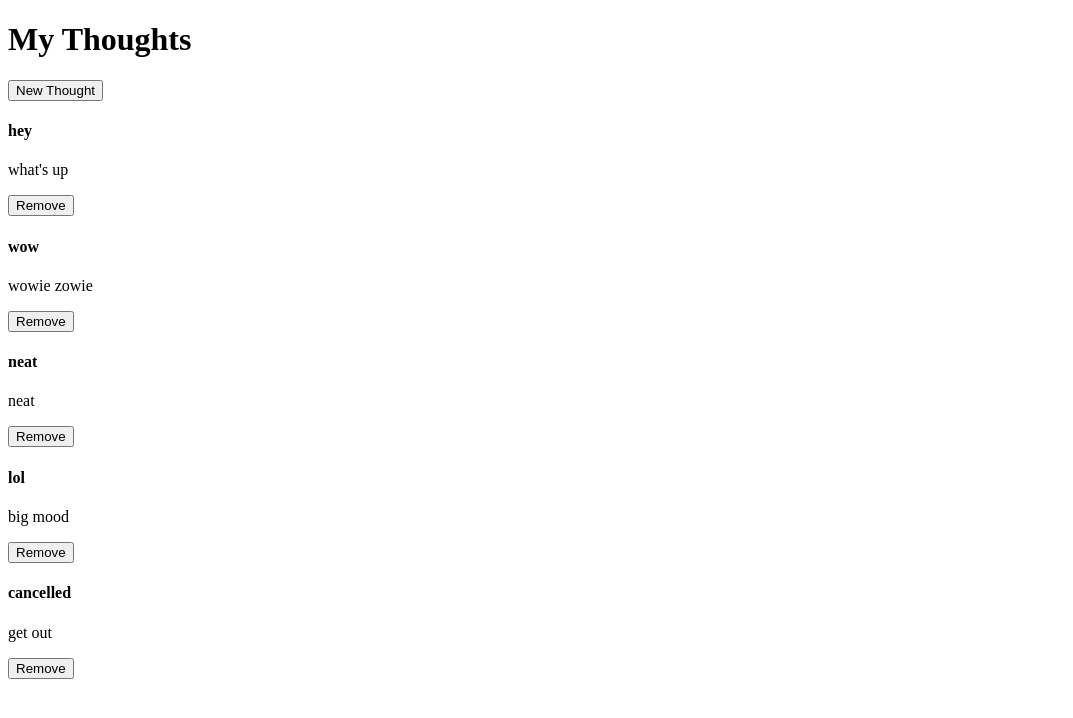
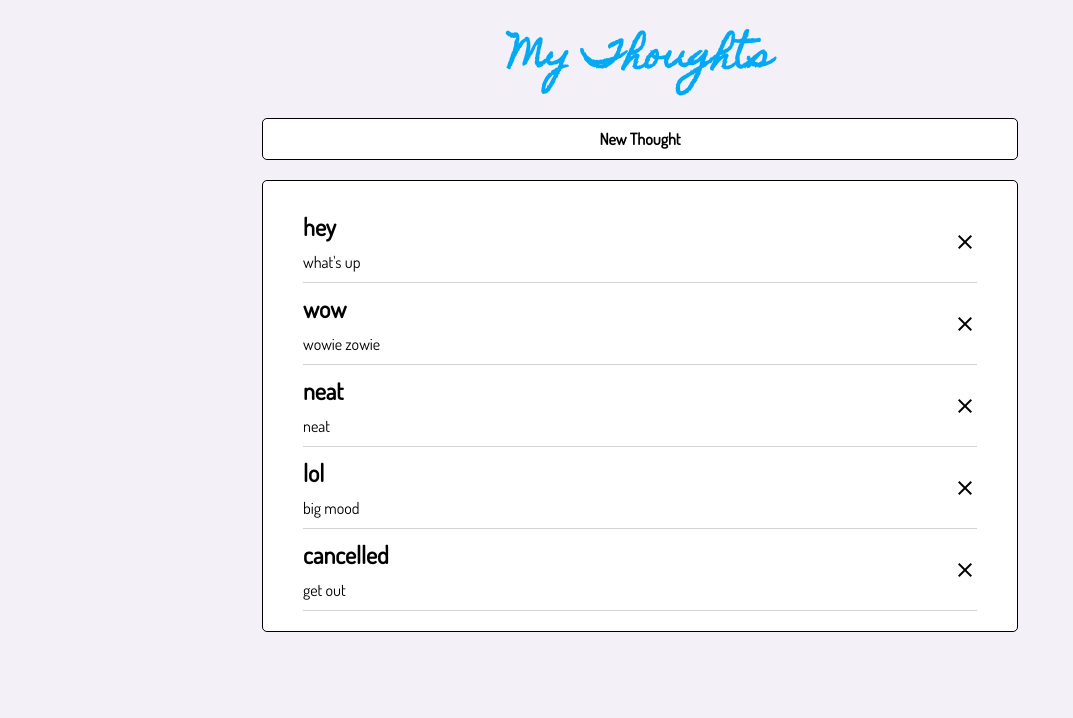
Before and after one commit to spencerkw/angular-social-posts-lab, an Angular app: page / in a window 1280 px wide. Shown: the top 718 px of the page, without its empty margins (0-1073 px from the left). Built offline with nearby package versions, Linux system fonts and the light colour scheme.

Commit message:
styling done for all components

```diff
--- a/src/app/post-form/post-form.component.css
+++ b/src/app/post-form/post-form.component.css
@@ -0,0 +1,49 @@
+.form-container {
+  display: flex;
+  justify-content: center;
+  align-content: center;
+}
+
+form {
+  border-radius: 5px;
+  border: 1px solid black;
+  background-color: #b1ddea;
+  width: 50%;
+
+  display: flex;
+  flex-direction: column;
+  justify-content: space-between;
+
+  padding: 20px;
+}
+
+form>* {
+  margin: 10px 0;
+}
+
+label {
+  font-size: 1.2rem;
+  font-weight: 700;
+}
+
+input, textarea {
+  font-family: inherit;
+  font-size: 1rem;
+
+  border-radius: inherit;
+  border: 1px solid black;
+  padding: 10px;
+}
+
+button {
+  background-color: white;
+  border: 1px solid black;
+  border-radius: inherit;
+  padding: 10px;
+
+  font-family: inherit;
+  cursor: pointer;
+
+  font-size: 1rem;
+  font-weight: 600;
+}
--- a/src/app/post-form/post-form.component.html
+++ b/src/app/post-form/post-form.component.html
@@ -1,7 +1,9 @@
+<div class="form-container">
 <form #postForm="ngForm" (ngSubmit)="submitPost(postForm)">
   <label for="post-subject">Title</label>
-  <input id="post-subject" type="text" name="subject" ngModel>
+  <input id="post-subject" type="text" placeholder="Post title" name="subject" ngModel>
   <label for="post-body">Thought</label>
   <textarea id="post-body" name="body" rows="10" ngModel></textarea>
   <button>Add Post</button>
 </form>
+</div>
--- a/src/app/post/post.component.css
+++ b/src/app/post/post.component.css
@@ -0,0 +1,39 @@
+@import url("https://fonts.googleapis.com/icon?family=Material+Icons");
+
+.post-container {
+  font-family: inherit;
+  border-radius: inherit;
+
+  display: flex;
+  justify-content: space-between;
+  align-items: center;
+
+  border-bottom: 1px solid lightgray;
+}
+
+.post-content {
+  flex: 1;
+}
+
+.post-content>* {
+  margin: 10px 0;
+}
+
+.subject {
+  font-size: 24px;
+  font-weight: 700;
+}
+
+.body {
+  font-weight: 400;
+  font-size: 16px;
+}
+
+button {
+  background-color: white;
+  border: none;
+  padding: 0;
+  height: 24px;
+
+  cursor: pointer;
+}
--- a/src/app/post/post.component.html
+++ b/src/app/post/post.component.html
@@ -1,7 +1,7 @@
 <div class="post-container">
   <div class="post-content">
-    <h4>{{post.subject}}</h4>
-    <p>{{post.body}}</p>
+    <h4 class="subject">{{post.subject}}</h4>
+    <p class="body">{{post.body}}</p>
   </div>
-  <button (click)="removePost()">Remove</button>
+  <button (click)="removePost()"><i class="material-icons">close</i></button>
 </div>
--- a/src/app/social-posts/social-posts.component.css
+++ b/src/app/social-posts/social-posts.component.css
@@ -0,0 +1,57 @@
+@import url('https://fonts.googleapis.com/css?family=Homemade+Apple|Dosis');
+
+main {
+  display: flex;
+  flex-direction: column;
+  justify-content: center;
+  align-items: center;
+
+  border-radius: 5px;
+  padding: 10px;
+
+  font-family: "Dosis", sans-serif;
+}
+
+h1 {
+  font-family: "Homemade Apple", cursive;
+  color: rgb(3, 169, 244);
+  font-size: 2.25rem;
+  margin: 10px;
+}
+
+.content-container {
+  display: flex;
+  flex-direction: column;
+
+  font-family: inherit;
+  border-radius: inherit;
+
+  min-width: 60%;
+}
+
+.content-container>* {
+  margin: 10px 0;
+}
+
+button, .posts-list {
+  background-color: white;
+  border: 1px solid black;
+  padding: 10px;
+
+  border-radius: inherit;
+}
+
+button {
+  font-family: inherit;
+  cursor: pointer;
+
+  font-size: 1rem;
+  font-weight: 600;
+}
+
+.posts-list {
+  display: flex;
+  flex-direction: column;
+
+  padding: 20px 40px;
+}
--- a/src/app/social-posts/social-posts.component.html
+++ b/src/app/social-posts/social-posts.component.html
@@ -1,12 +1,11 @@
 <main>
   <h1>My Thoughts</h1>
-  <button (click)="toggleForm()">New Thought</button>
-  <post-form *ngIf="formShowing" (submitted)="onSubmit($event)"></post-form>
-  <section class="posts-list">
-    <post
-      *ngFor="let post of posts; index as i"
-      (onRemovePost)="removePost(i)"
-      [post]="post">
-    </post>
-  </section>
+  <div class="content-container">
+    <post-form *ngIf="formShowing" (submitted)="onSubmit($event)"></post-form>
+    <button (click)="toggleForm()">New Thought</button>
+    <section class="posts-list">
+      <post *ngFor="let post of posts; index as i" (onRemovePost)="removePost(i)" [post]="post">
+      </post>
+    </section>
+  </div>
 </main>
--- a/src/styles.css
+++ b/src/styles.css
@@ -1 +1,9 @@
 /* You can add global styles to this file, and also import other style files */
+html {
+  background-color: #f3f1f7;
+}
+
+body {
+  padding: 0;
+  margin: 0;
+}
```
